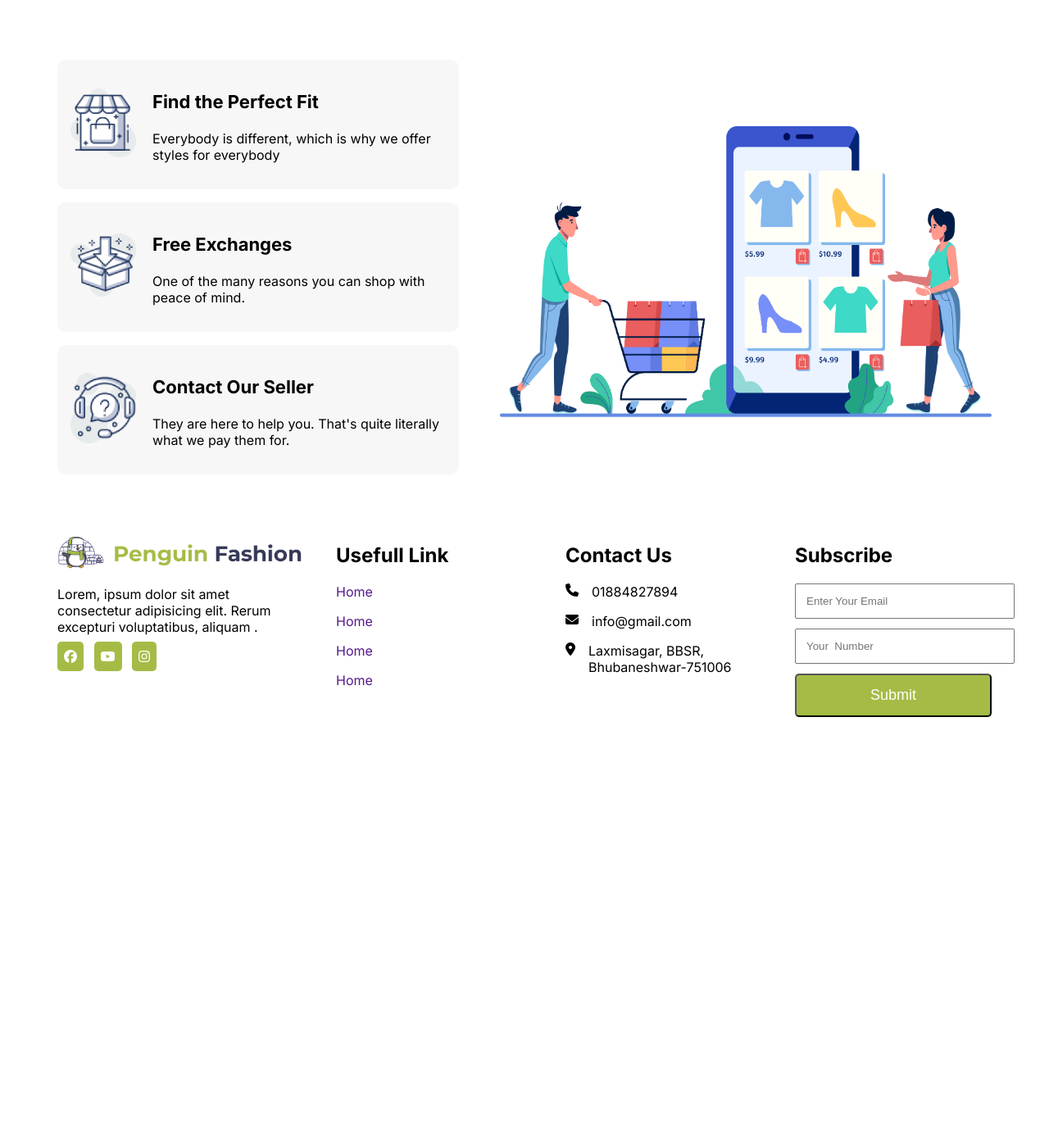
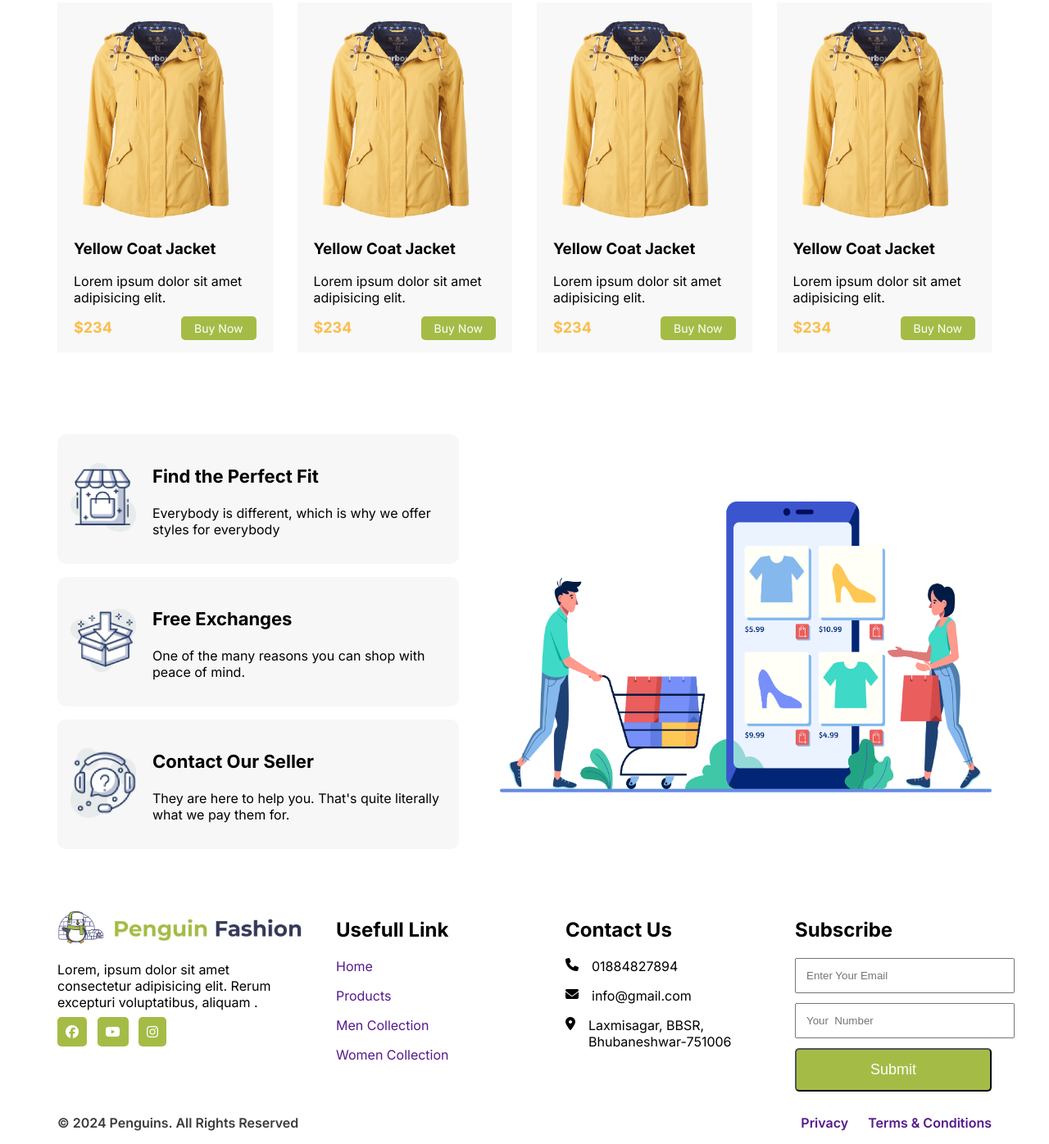
Before and after one commit to khaledhassan04/E-commerce-website, a plain HTML site: page index.html in a window 1280 px wide. Shown: the part 2288-3684 px from the top of the page at 82% size. Before the commit the page ends 3175 px from the top, so only its background shows below. Drawn offline with Linux system fonts and the light colour scheme.

Commit message:
footer section added

```diff
--- a/index.html
+++ b/index.html
@@ -239,6 +239,66 @@
                             </div>
                         </div>
                     </div>
+                    <div class="product">
+                        <div class="thamblains">
+                            <img src="images/jacket-2.png" alt="">
+                        </div>
+                        <div class="info">
+                            <div class="details">
+                                <h3>Yellow Coat Jacket </h3>
+                                <p>Lorem ipsum dolor sit amet adipisicing elit.</p>
+                            </div>
+                            <div class="price">
+                                <p class="color">$234</p>
+                                <div class="small-btn"><a href="">Buy Now</a></div>
+                            </div>
+                        </div>
+                    </div>
+                    <div class="product">
+                        <div class="thamblains">
+                            <img src="images/jacket-2.png" alt="">
+                        </div>
+                        <div class="info">
+                            <div class="details">
+                                <h3>Yellow Coat Jacket </h3>
+                                <p>Lorem ipsum dolor sit amet adipisicing elit.</p>
+                            </div>
+                            <div class="price">
+                                <p class="color">$234</p>
+                                <div class="small-btn"><a href="">Buy Now</a></div>
+                            </div>
+                        </div>
+                    </div>
+                    <div class="product">
+                        <div class="thamblains">
+                            <img src="images/jacket-2.png" alt="">
+                        </div>
+                        <div class="info">
+                            <div class="details">
+                                <h3>Yellow Coat Jacket </h3>
+                                <p>Lorem ipsum dolor sit amet adipisicing elit.</p>
+                            </div>
+                            <div class="price">
+                                <p class="color">$234</p>
+                                <div class="small-btn"><a href="">Buy Now</a></div>
+                            </div>
+                        </div>
+                    </div>
+                    <div class="product">
+                        <div class="thamblains">
+                            <img src="images/jacket-2.png" alt="">
+                        </div>
+                        <div class="info">
+                            <div class="details">
+                                <h3>Yellow Coat Jacket </h3>
+                                <p>Lorem ipsum dolor sit amet adipisicing elit.</p>
+                            </div>
+                            <div class="price">
+                                <p class="color">$234</p>
+                                <div class="small-btn"><a href="">Buy Now</a></div>
+                            </div>
+                        </div>
+                    </div>
                 </div>
             </div>
         </section>
@@ -287,6 +347,7 @@
         </section>
         <section class="container">
             <footer>
+                <div class="footer-section">
                     <div class="comapny">
                         <img src="icons/logo.png" alt="">
                         <p>Lorem, ipsum dolor sit amet consectetur adipisicing elit. Rerum excepturi voluptatibus, aliquam .</p>
@@ -299,9 +360,9 @@
                     <div class="Usefull-link">
                         <h2 class="footer-section-title">Usefull Link</h2>
                         <p><a href="">Home</a></p>
-                    <p><a href="">Home</a></p>
-                    <p><a href="">Home</a></p>
-                    <p><a href="">Home</a></p>
+                        <p><a href="">Products</a></p>
+                        <p><a href="">Men Collection</a></p>
+                        <p><a href="">Women Collection</a></p>
                     </div>
                     <div class="contact">
                         <h2 class="footer-section-title">Contact Us</h2>
@@ -326,6 +387,14 @@
                             <input class="btn" type="submit">
                         </form>
                     </div>
+                </div>
+                <div class="copyright">
+                    <p>© 2024 Penguins. All Rights Reserved</p>
+                    <div class="policy">
+                        <a href="">Privacy</a>
+                        <a href="">Terms & Conditions</a>
+                    </div>
+                </div>
             </footer>
         </section>
     </main>
--- a/style.css
+++ b/style.css
@@ -153,7 +153,7 @@ main{
     font-size: 22px;
 }
 
-footer{
+.footer-section{
     display: grid;
     grid-template-columns: repeat(4, 1fr);
     grid-column-gap: 40px;
@@ -170,8 +170,9 @@ footer{
     width: 24px;
     height: 24px;
     color: white;
-    padding: 8px;
+    padding: 8px 10px;
     border-radius: 5px;
+    margin-top: 16px;
     margin-right: 8px;
 }
 
@@ -201,3 +202,14 @@ form  input{
     margin-bottom: 12px;
 
 }
+.copyright {
+    display: flex;
+    justify-content: space-between;
+    align-items: center;
+    font-weight: 600;
+    color: #3C3C3C;
+    margin-top: 0;
+}
+.policy a{
+    margin-left: 20px;
+}
```
Lines whose indentation alone changed are shown as unchanged.
